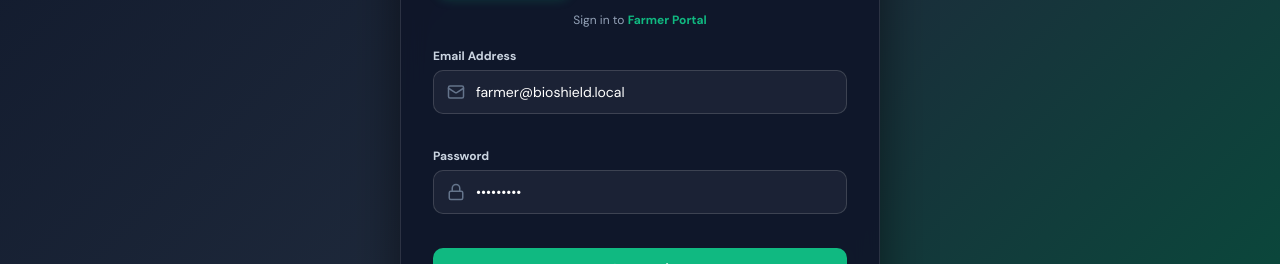
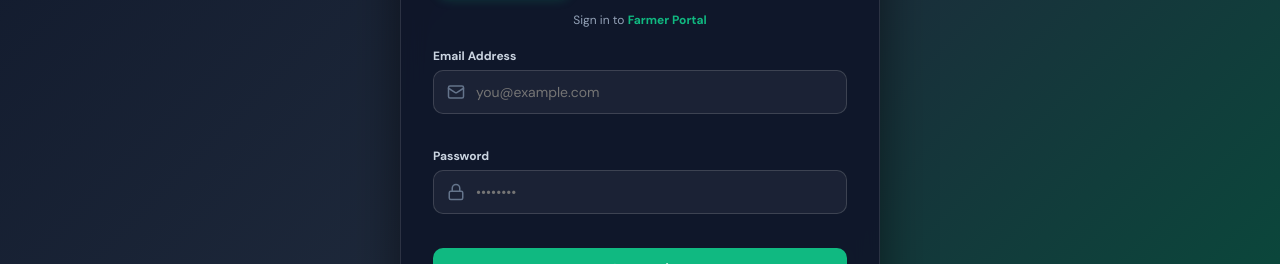
Before and after one commit to ullassallu28-eng/FINAL-HACKTHON, a React (Vite) app: page / in a window 1280 px wide. Shown: the part 322-586 px from the top of the page. Built offline with nearby package versions, Linux system fonts and the light colour scheme; no server answers.

Commit message:
Completely remove prefilled email and password from login page state

```diff
--- a/src/components/auth/LoginPage.tsx
+++ b/src/components/auth/LoginPage.tsx
@@ -47,17 +47,16 @@ export const LoginPage: React.FC = () => {
   const { loginWithCredentials, logout } = useAuth();
 
   const [activeTab, setActiveTab] = useState<UserRole>("farmer");
-  const [email, setEmail] = useState(DEMO_CREDENTIALS.farmer.email);
-  const [password, setPassword] = useState(DEMO_CREDENTIALS.farmer.password);
+  const [email, setEmail] = useState("");
+  const [password, setPassword] = useState("");
   const [loading, setLoading] = useState(false);
   const [error, setError] = useState("");
 
   const handleTabChange = (role: UserRole) => {
     setActiveTab(role);
     setError("");
-    // Pre-fill demo credentials for the selected role tab
-    setEmail(DEMO_CREDENTIALS[role].email);
-    setPassword(DEMO_CREDENTIALS[role].password);
+    setEmail("");
+    setPassword("");
   };
 
   const handleSignIn = async (e: React.FormEvent) => {
```
